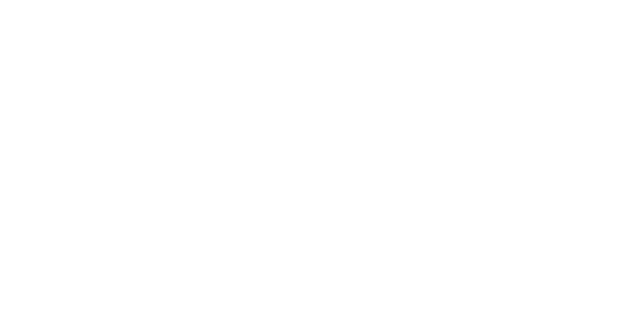
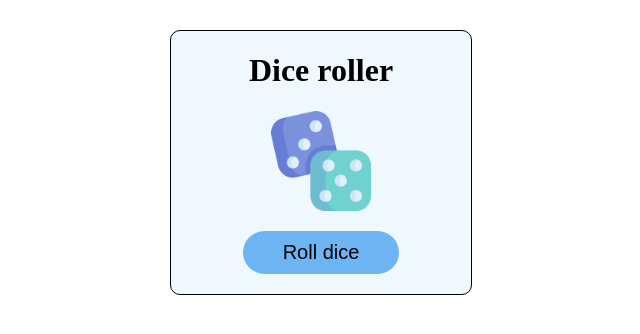
Before and after one commit to Abhisanap25/ASS-23, a plain HTML site: page index.html in a window 1280 px wide. Shown: the whole page, without its empty margins (319-959 px from the left). Drawn offline with Linux system fonts and the light colour scheme.

Commit message:
img added

```diff
--- a/index.html
+++ b/index.html
@@ -35,3 +35,11 @@
     text-align: center;
     }
 </style>
+
+<body>
+<div class="container">
+    <h1 class="heading">Dice roller</h1>
+
+    <img src="dice.png" class="img-dice" id="img-dice"/>
+    <button class="btn-roll" onclick="rollDice()">Roll dice</button>
+</div>
```
Also changed, not shown: dice.png (added).
